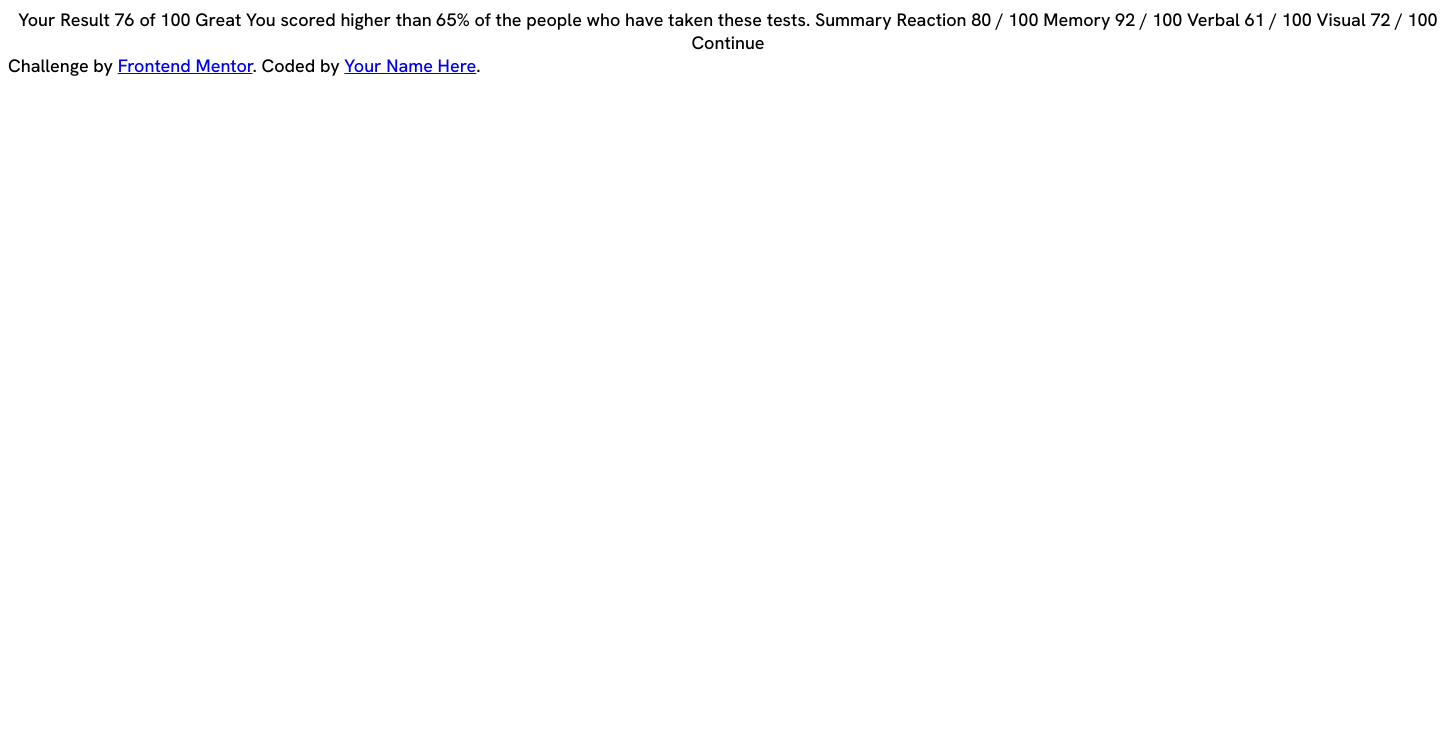
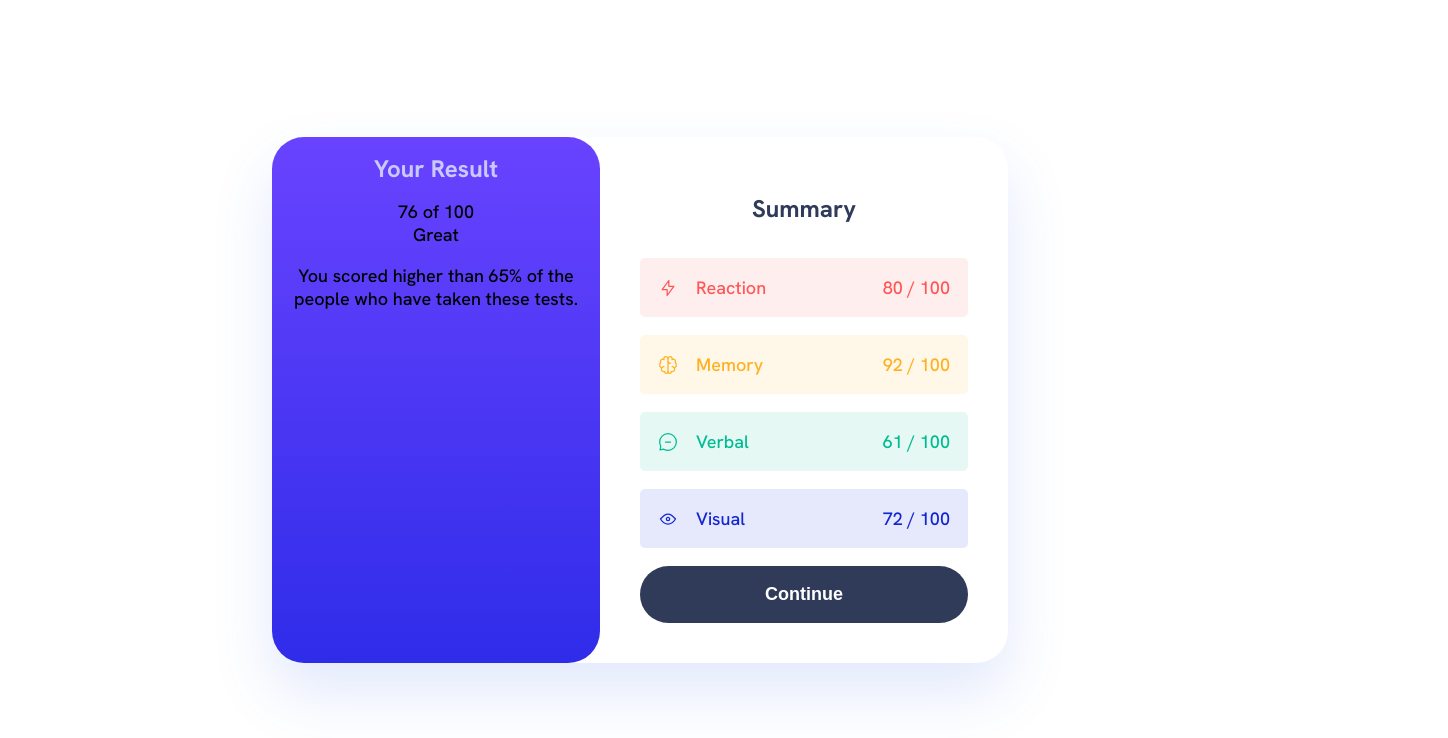
Before and after one commit to erikfazio/result-summary-component, a website: page index.html in a window 1280 px wide. Shown: the whole page, 1448 px wide, since content can reach past the window. Drawn offline with Linux system fonts and the light colour scheme.

Commit message:
Implement summary

```diff
--- a/index.html
+++ b/index.html
@@ -21,16 +21,47 @@
   </head>
   <body>
     <div class="container">
-      Your Result 76 of 100 Great You scored higher than 65% of the people who
-      have taken these tests. Summary Reaction 80 / 100 Memory 92 / 100 Verbal
-      61 / 100 Visual 72 / 100 Continue
-    </div>
+      <div class="result">
+        <h1 class="result-title">Your Result</h1>
+        <div>76 of 100</div>
+        <span>Great</span>
+        <p class="result-text">
+          You scored higher than 65% of the people who have taken these tests.
+        </p>
+      </div>
+      <div class="summary">
+        <h1 class="summary-title">Summary</h1>
+        <div class="summary-skill reaction">
+          <div class="summary-heading">
+            <img src="assets/images/icon-reaction.svg" alt="Reaction icon" />
+            <span>Reaction</span>
+          </div>
+          <span>80 / 100</span>
+        </div>
+        <div class="summary-skill memory">
+          <div class="summary-heading">
+            <img src="assets/images/icon-memory.svg" alt="Memory icon" />
+            <span>Memory</span>
+          </div>
+          <span>92 / 100</span>
+        </div>
+        <div class="summary-skill verbal">
+          <div class="summary-heading">
+            <img src="assets/images/icon-verbal.svg" alt="Verbal icon" />
+            <span>Verbal </span>
+          </div>
+          <span>61 / 100</span>
+        </div>
+        <div class="summary-skill visual">
+          <div class="summary-heading">
+            <img src="assets/images/icon-visual.svg" alt="Visual icon" />
+            <span>Visual</span>
+          </div>
+          <span>72 / 100</span>
+        </div>
 
-    <div class="attribution">
-      Challenge by
-      <a href="https://www.frontendmentor.io?ref=challenge" target="_blank"
-        >Frontend Mentor</a
-      >. Coded by <a href="#">Your Name Here</a>.
+        <button type="button" class="button">Continue</button>
+      </div>
     </div>
   </body>
 </html>
--- a/package.json
+++ b/package.json
@@ -15,5 +15,8 @@
   "bugs": {
     "url": "https://github.com/erikfazio/result-summary-component/issues"
   },
-  "homepage": "https://github.com/erikfazio/result-summary-component#readme"
+  "homepage": "https://github.com/erikfazio/result-summary-component#readme",
+  "dependencies": {
+    "normalize.css": "^8.0.1"
+  }
 }
--- a/style.css
+++ b/style.css
@@ -1,10 +1,16 @@
 :root {
   /* Primary */
 
-  --light-red: hsl(0, 100%, 67%);
-  --orangey-yellow: hsl(39, 100%, 56%);
-  --green-teal: hsl(166, 100%, 37%);
-  --cobalt-blue: hsl(234, 85%, 45%);
+  --light-red: hsla(0, 100%, 67%, 1);
+  --orangey-yellow: hsla(39, 100%, 56%, 1);
+  --green-teal: hsla(166, 100%, 37%, 1);
+  --cobalt-blue: hsla(234, 85%, 45%, 1);
+
+  /* Background */
+  --light-red-background: hsla(0, 100%, 67%, 0.1);
+  --orangey-yellow-background: hsla(39, 100%, 56%, 0.1);
+  --green-teal-background: hsla(166, 100%, 37%, 0.1);
+  --cobalt-blue-background: hsla(234, 85%, 45%, 0.1);
 
   /* Gradients */
 
@@ -18,6 +24,9 @@
   --pale-blue: hsl(221, 100%, 96%);
   --light-lavender: hsl(241, 100%, 89%);
   --dark-gray-blue: hsl(224, 30%, 27%);
+
+  --dark-navy: #303b59;
+  --light-blue: #cac9ff;
 }
 
 .container {
@@ -26,7 +35,104 @@
   margin: auto;
 }
 
+body,
+html {
+  margin: 0;
+  padding: 0;
+  width: 100%;
+  height: 100%;
+}
+
 body {
   font-size: 18px;
   font-family: "Hanken Grotesk", sans-serif;
+  background-color: var(--white);
+  display: flex;
+  align-items: center;
 }
+
+.container {
+  width: 736px;
+  display: flex;
+  box-shadow: 0px 30px 60px 0px rgba(61, 108, 236, 0.15);
+  border-radius: 32px;
+}
+
+.button {
+  padding: 18px;
+  background-color: var(--dark-gray-blue);
+  color: var(--white);
+  border-radius: 128px;
+  border: none;
+  font-size: 18px;
+  font-weight: 700;
+  line-height: normal;
+}
+
+.result {
+  width: 50%;
+  border-radius: 32px;
+  background: var(
+    --gradient-1,
+    linear-gradient(180deg, #75f 0%, #6943ff 0.01%, #2f2ce9 100%)
+  );
+}
+
+.result-text {
+}
+
+.result-title {
+  font-size: 24px;
+  font-weight: 700;
+  color: var(--light-blue);
+}
+
+.summary {
+  width: 50%;
+  display: flex;
+  flex-direction: column;
+  justify-items: center;
+  gap: 1em;
+  padding: 40px;
+}
+
+.summary-skill {
+  padding: 1em;
+  display: flex;
+  justify-content: space-between;
+  align-items: center;
+  gap: 2em;
+  border-radius: 5px;
+}
+
+.summary-title {
+  font-size: 24px;
+  color: var(--dark-navy);
+  font-weight: 700;
+}
+
+.summary-heading {
+  display: flex;
+  align-items: center;
+  gap: 1em;
+}
+
+.reaction {
+  background-color: var(--light-red-background);
+  color: var(--light-red);
+}
+
+.memory {
+  background-color: var(--orangey-yellow-background);
+  color: var(--orangey-yellow);
+}
+
+.verbal {
+  background-color: var(--green-teal-background);
+  color: var(--green-teal);
+}
+
+.visual {
+  background-color: var(--cobalt-blue-background);
+  color: var(--cobalt-blue);
+}
```
Also changed, not shown: style-guide.md (+0 -2 lines), 1 other file.
